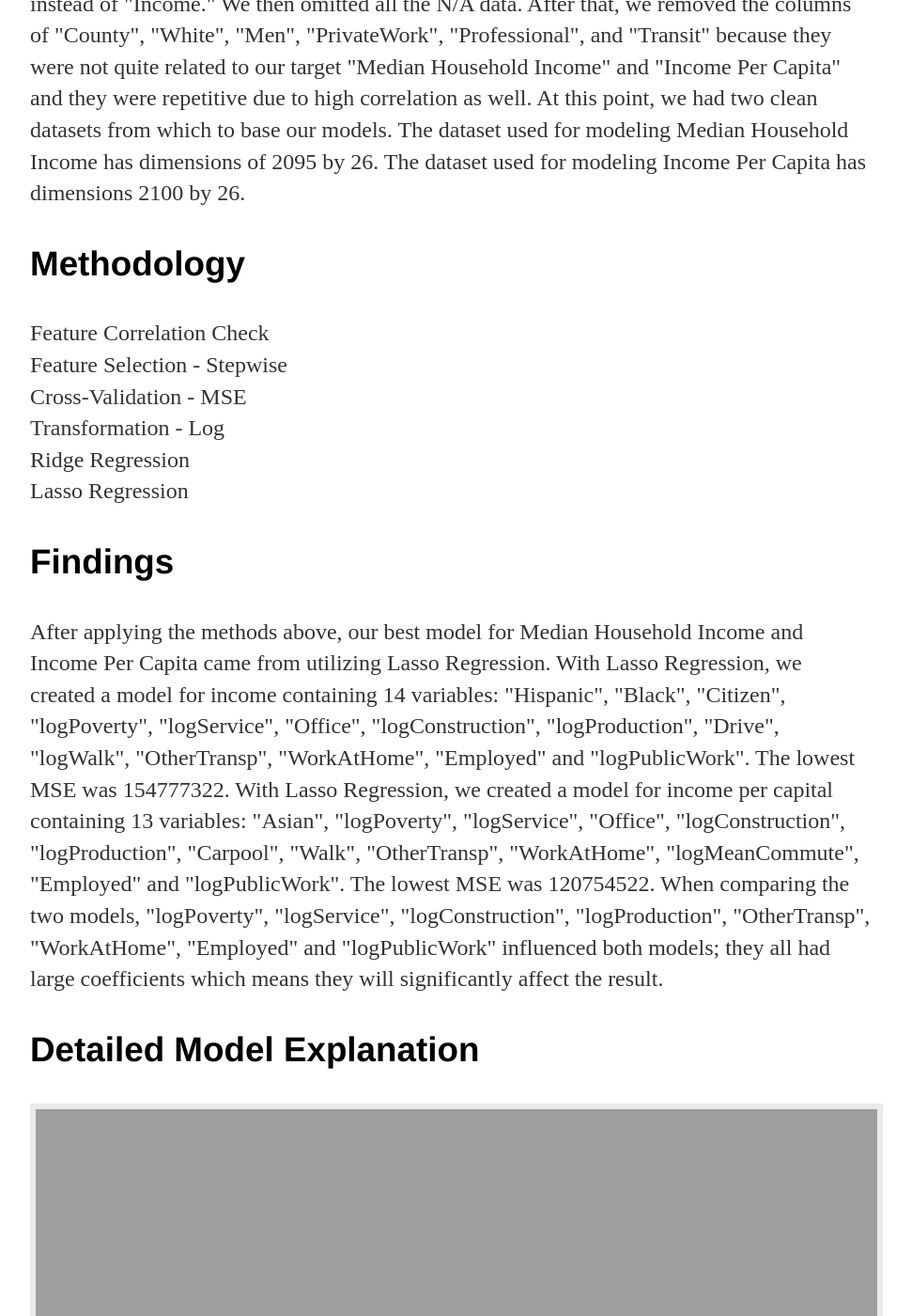
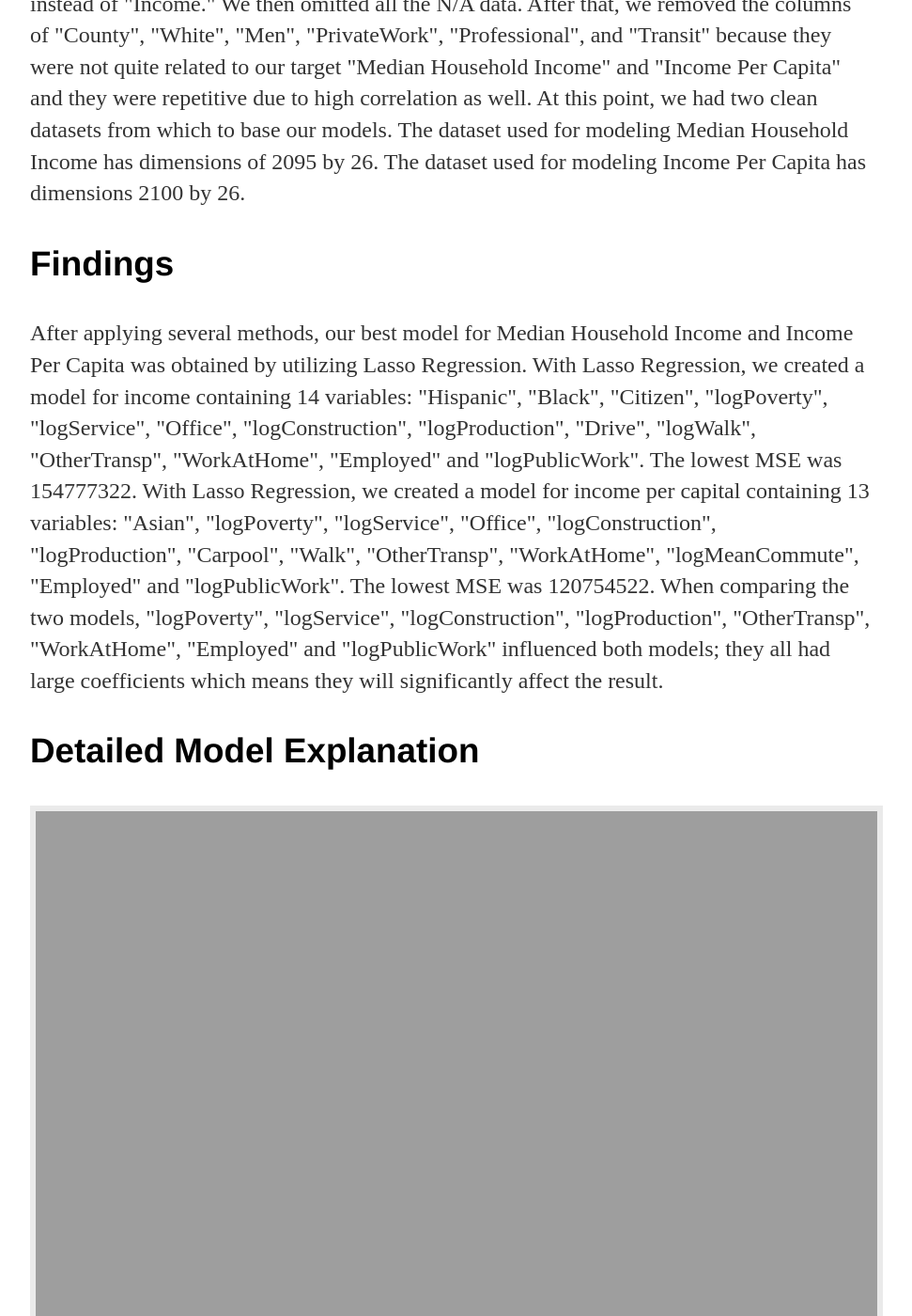
Before and after one commit to bgodd/bgodd.github.io, a Jekyll site: the page built from NYIncome/index.html, in a window 1280 px wide and 1400 px high, scrolled down 804 px. Shown: the whole window at 94% size, without its empty margins (160-1131 px from the left). Built offline with Jekyll 4.4.1, drawn with Linux system fonts in a browser that asks for light colours.

Commit message:
minor text updates 3

```diff
--- a/NYIncome/index.html
+++ b/NYIncome/index.html
@@ -18,16 +18,8 @@ iframe { border: 6px #eaeaea solid; }
             <h3>Data Preview & Cleaning</h3>
 			<p>The dimensions for the New York Census Dataset are 2167 by 36, which indicates that there are 36 features and 2167 entries in total. We started by splitting the data into two versions: one to create an "Income" model and another for an "Income Per Capita" model. For the income dataset, we removed the unnecessary columns "Borough", "IncomeErr", "IncomePerCap", and "IncomePerCapErr", which did not help us predict the median income. For the income per capita dataset, we did the same thing but kept the "IncomePerCap" instead of "Income."  We then omitted all the N/A data. After that, we removed the columns of "County", "White", "Men", "PrivateWork", "Professional", and "Transit" because they were not quite related to our target "Median Household Income" and "Income Per Capita" and they were repetitive due to high correlation as well. At this point, we had two clean datasets from which to base our models. The dataset used for modeling Median Household Income has dimensions of 2095 by 26. The dataset used for modeling Income Per Capita has dimensions 2100 by 26.</p>
 
-            <h3>Methodology</h3>
-			<p>Feature Correlation Check<br>
-Feature Selection -  Stepwise<br>
-Cross-Validation - MSE<br>
-Transformation - Log<br>
-Ridge Regression<br>
-Lasso Regression</p>
-
             <h3>Findings</h3>
-			<p>After applying the methods above, our best model for Median Household Income and Income Per Capita came from utilizing Lasso Regression.
+			<p>After applying several methods, our best model for Median Household Income and Income Per Capita was obtained by utilizing Lasso Regression.
 
 With Lasso Regression, we created a model for income containing 14 variables: "Hispanic", "Black", "Citizen", "logPoverty", "logService", "Office", "logConstruction", "logProduction", "Drive", "logWalk", "OtherTransp", "WorkAtHome", "Employed" and "logPublicWork". The lowest MSE was 154777322.
 
```
